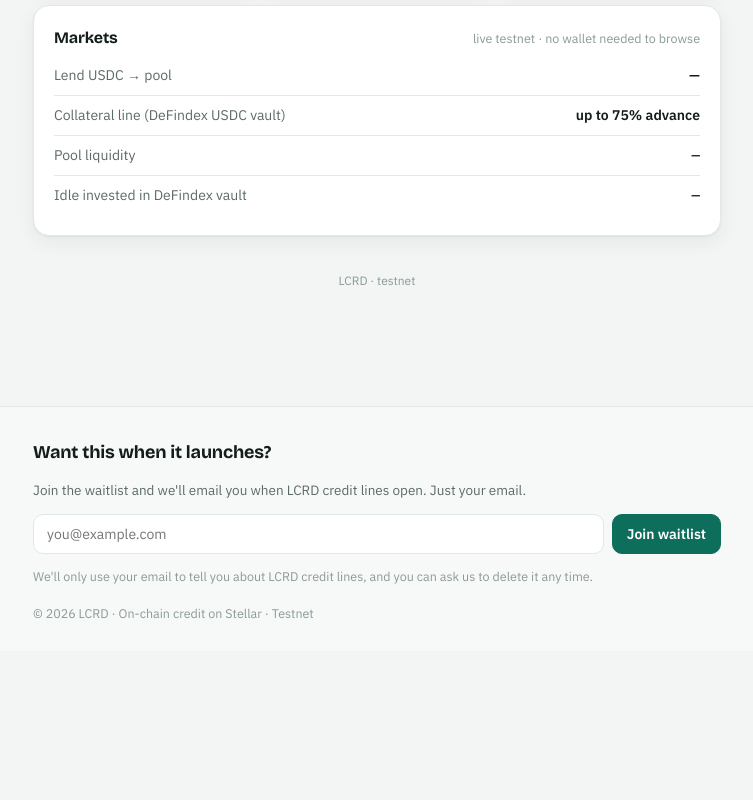
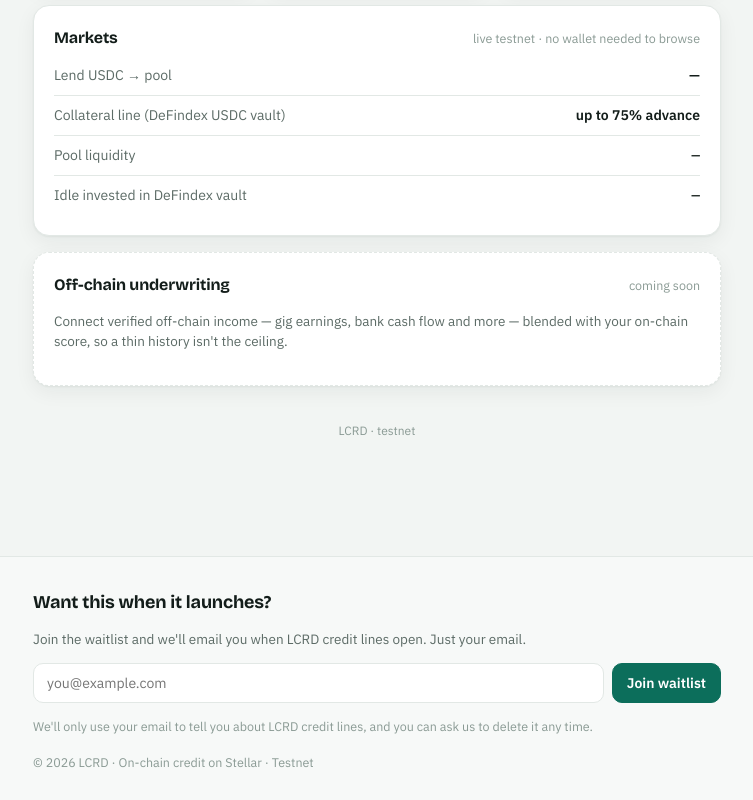
Before and after one commit to lucredtech/lucred-wallet-connect, a website built with Vite: page home.html in a window 1280 px wide. Shown: the part 793-1593 px from the top of the page, without its empty margins (263-1016 px from the left). Before the commit the page ends 1444 px from the top, so only its background shows below. Built offline with nearby package versions, Linux system fonts and the light colour scheme; no server answers; what @creit.tech/stellar-wallets-kit, @stellar/stellar-sdk would draw is missing.

Commit message:
credit home: add 'off-chain underwriting — coming soon' card; remove testnet footer links
Add a dashed 'Off-chain underwriting · coming soon' card to the /credit homepage
(connect off-chain income, blended with the on-chain score). Remove the 'Escrow
testnet' and 'Credit pool testnet' links from the stellar.lcrd.fi root footer.

```diff
--- a/home.html
+++ b/home.html
@@ -77,6 +77,11 @@
         <div class="lv"><span class="muted">Idle invested in DeFindex vault</span><span class="v mono" id="m-vault">—</span></div>
       </div>
 
+      <div class="card" style="border-style:dashed;">
+        <div class="between" style="margin-bottom:6px;"><h3 style="font-size:16px;">Off-chain underwriting</h3><span class="tiny faint">coming soon</span></div>
+        <p class="sm muted">Connect verified off-chain income — gig earnings, bank cash flow and more — blended with your on-chain score, so a thin history isn't the ceiling.</p>
+      </div>
+
       <p class="foot">LCRD · testnet</p>
     </div>
   </main>
```
Also changed, not shown: index.html (+0 -2 lines).
